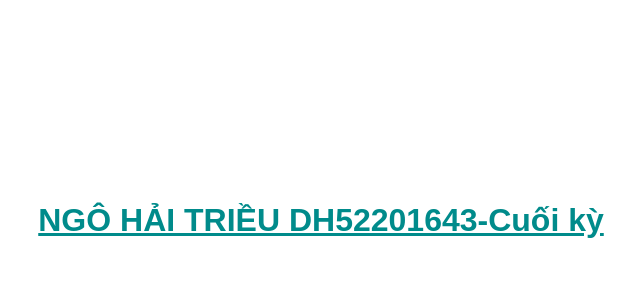
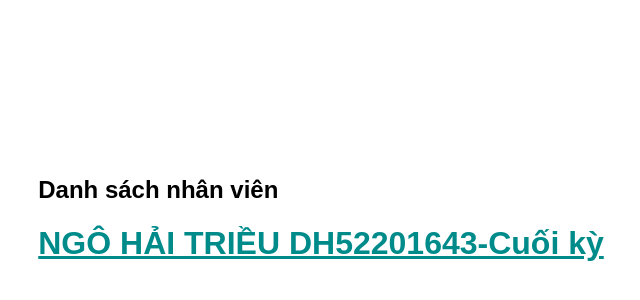
Before and after one commit to 04ngohaitrieu-ux/haitrieu-project, a website: page frontend/index.html in a window 1280 px wide. Shown: the part 180-480 px from the top of the page, without its empty margins (319-959 px from the left). Drawn offline with Linux system fonts and the light colour scheme.

Commit message:
Add employee list title above student name

```diff
--- a/frontend/index.html
+++ b/frontend/index.html
@@ -19,6 +19,9 @@
     </style>
 </head>
 <body>
-    <h1><u>NGÔ HẢI TRIỀU DH52201643-Cuối kỳ</u></h1>
+    <div>
+        <h2>Danh sách nhân viên</h2>
+        <h1><u>NGÔ HẢI TRIỀU DH52201643-Cuối kỳ</u></h1>
+    </div>
 </body>
 </html>
```
